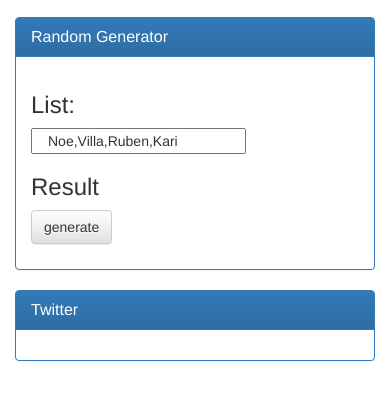
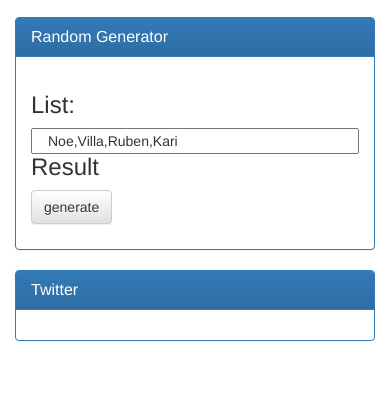
Before and after one commit to acidkeyxyz/sm-dev01, a website: page index.html in a window 390 px wide. Shown: the part 53-452 px from the top of the page. Drawn offline with Linux system fonts and the light colour scheme; files that its build step writes are made by us from their sources.

Commit message:
Update index.html

```diff
--- a/index.html
+++ b/index.html
@@ -76,7 +76,7 @@
             		</div>
 	            	<div class="panel-body">
 						<h3>List:</h3>
-						<input id="listOfall" class="col-md-12" type="text" value='Noe,Villa,Ruben,Kari'></input>
+						<input id="listOfall" class="col-md-12 col-xs-12" type="text" value='Noe,Villa,Ruben,Kari'></input>
 						<h3>Result</h3>
 						<button id="generate"  type="button" value="generate" class="btn btn-default">generate</button>
 						<h4  id="names" ></h4>
```
